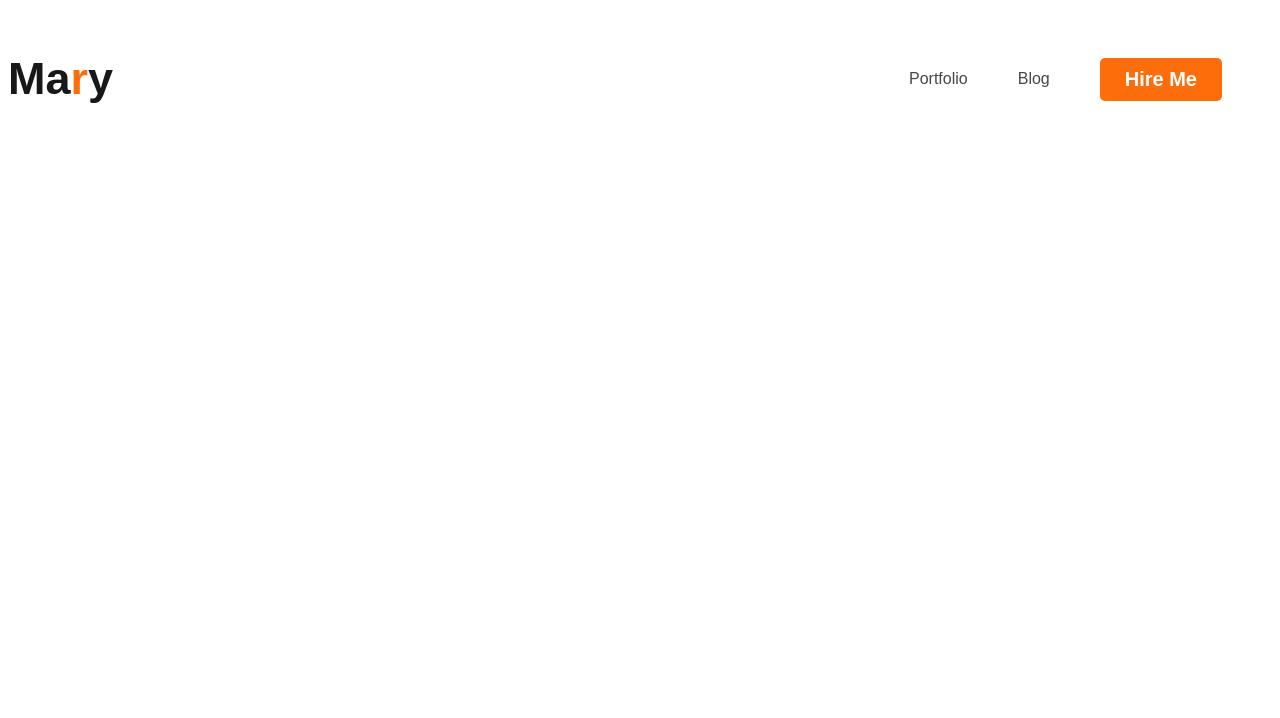
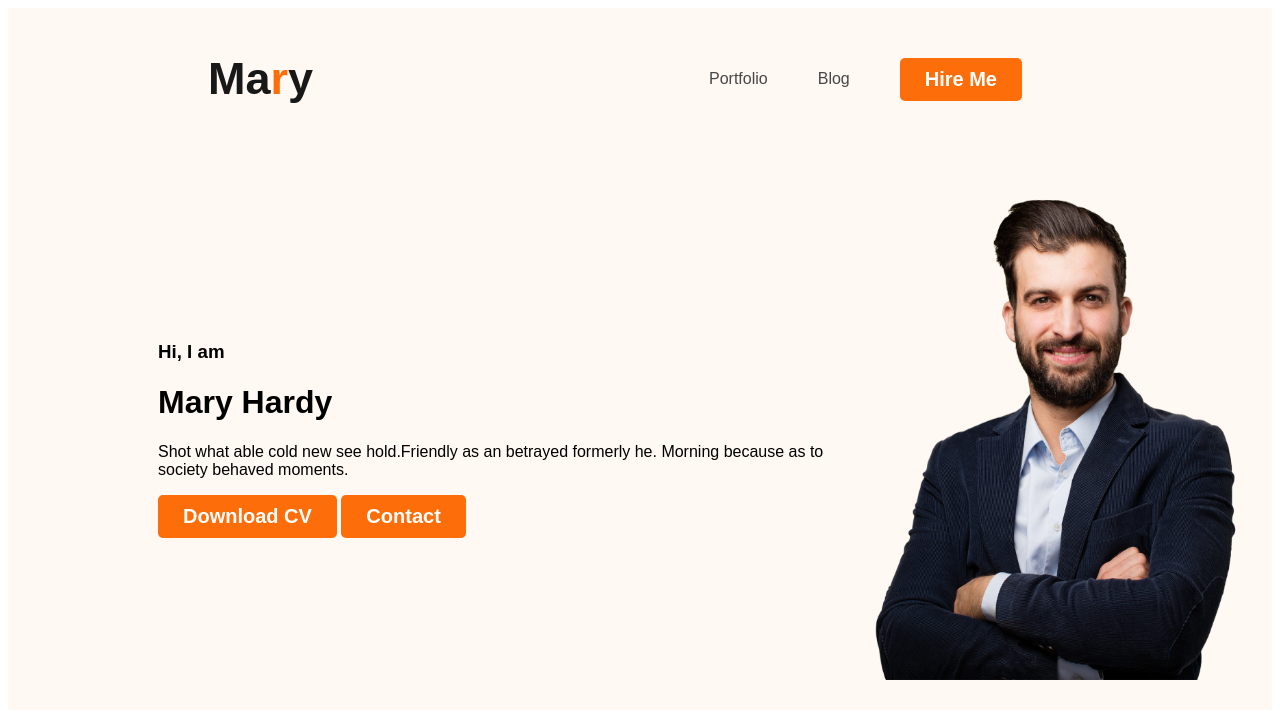
Before and after one commit to Wahidulwamy/web-developer-portfolio, a plain HTML site: page index.html in a window 1280 px wide. Drawn offline with Linux system fonts and the light colour scheme.

Commit message:
Added header

```diff
--- a/index.html
+++ b/index.html
@@ -8,7 +8,7 @@
     <link rel="stylesheet" href="styles/portfolio.css">
 </head>
 <body>
-    <header>
+    <header class="header">
         <nav>
             <h3 class="nav-title">Ma<span class="text-primary">r</span>y</h3>
             <ul>
@@ -17,6 +17,19 @@
                 <li><button class="button-primary">Hire Me</button></li>
             </ul>
         </nav>
+        <div class="banner">
+            <div class="banner-content">
+                <h3 class="banner-greeting">Hi, I  am</h3>
+                <h1 class="banner-title">Mary Hardy</h1>
+                <p>Shot what able cold new see hold.Friendly as an betrayed formerly he. Morning because as to society behaved moments.</p>
+                <button class="button-primary">Download CV</button>
+                <button class="button-primary">Contact</button>
+
+            </div>
+            <img class="profile-pic" src="images/hardy.png" alt="">
+        </div>
+
+
 
 
     </header>
--- a/styles/portfolio.css
+++ b/styles/portfolio.css
@@ -21,8 +21,9 @@ nav{
     display:flex;
     justify-content: space-between;
     align-items: center;
+    margin: 0 200px;
 }
-li{
+body{
     font-family: Arial, Helvetica, sans-serif;
 }
 .nav-title{
@@ -46,3 +47,18 @@ nav a{
     text-decoration:none ;
     color: #474747;
 }
+
+/* header related styles */
+.header{
+   background-color: #fff8f3;
+
+}
+.banner{
+    padding: 30px 30px 30px 150px;
+    display: flex;
+    align-items: center;
+}
+.profile-pic{
+    width: 400px;
+    height: 500px;
+}
```
Also changed, not shown: images/developer.png (added), images/hardy.png (added), images/header_bg.png (added), images/icons/facebook.png (added), images/icons/insta.png (added), images/icons/js.png (added), images/icons/mongo.png (added), images/icons/nodejs.png (added), images/icons/react.png (added), images/icons/twitter.png (added).
